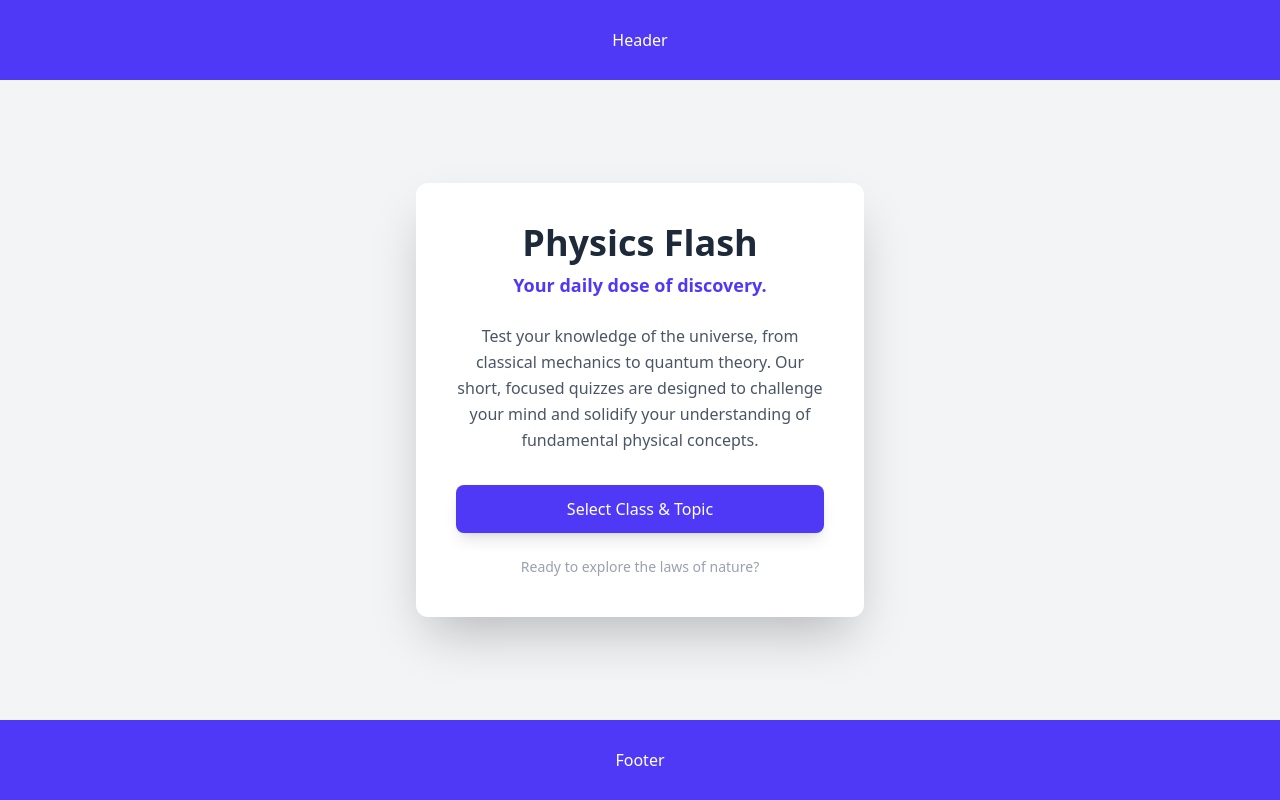
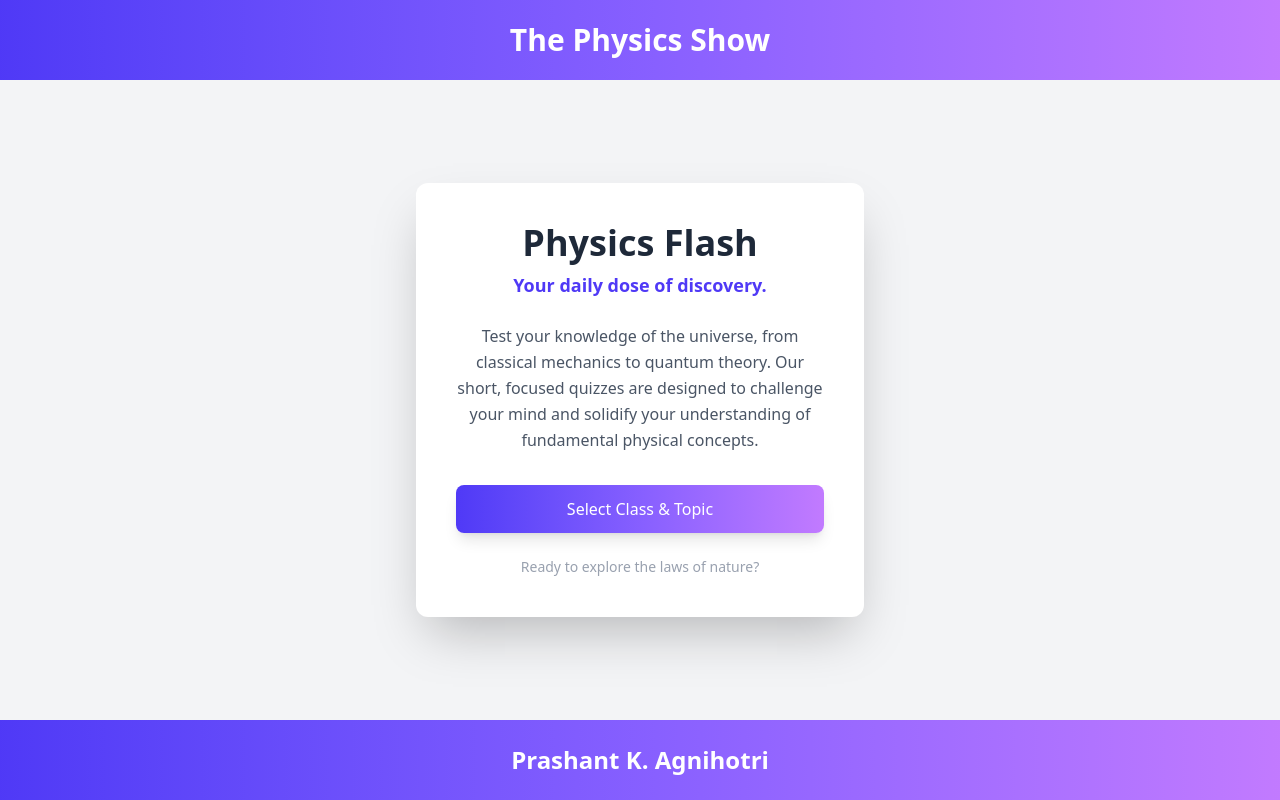
Before and after one commit to cozybear/quiz, a React (Vite) app: page / in a window 1280 px wide. Built offline with nearby package versions, Linux system fonts and the light colour scheme; no server answers.

Commit message:
Updated colors

```diff
--- a/src/components/Button.jsx
+++ b/src/components/Button.jsx
@@ -7,7 +7,7 @@ function Button({buttonName, onClick, type, disabled, className, hidden}) {
 
     return (
         <div>
-            <button className={`w-full bg-indigo-600 hover:bg-indigo-700 py-3 px-6 rounded-lg transition duration-300 shadow-lg hover:scale-105 focus:outline-none focus:ring-4 focus:ring-indigo-500 focus:ring-opacity-50 ${className}` }
+            <button className={`w-full bg-gradient-to-r from-indigo-600 to-purple-400 text-white hover:bg-indigo-700 py-3 px-6 rounded-lg transition duration-300 shadow-lg hover:scale-105 focus:outline-none focus:ring-4 focus:ring-indigo-500 focus:ring-opacity-50 ${className}` }
             onClick={onClick}
             type={type}
             disabled={disabled}
--- a/src/components/Footer.jsx
+++ b/src/components/Footer.jsx
@@ -10,8 +10,8 @@ function Footer() {
         //         Home
         //     </div>
         // </div>
-        <div>
-            Footer
+        <div className='text-2xl font-bold'>
+            Prashant K. Agnihotri
         </div>
     )
 }
--- a/src/components/Header.jsx
+++ b/src/components/Header.jsx
@@ -11,8 +11,8 @@ function Header() {
         //         Header Home
         //     </div>
         // </div>
-        <div>
-            Header
+        <div className='text-3xl font-bold'>
+            The Physics Show
         </div>
     )
 }
--- a/src/components/Layout.jsx
+++ b/src/components/Layout.jsx
@@ -6,14 +6,14 @@ import { Header, Footer } from '../index'
 const Layout = () => {
     return (
         <div className='flex flex-col min-h-screen'>
-            <div className='h-20 bg-indigo-600 text-white flex items-center justify-center'>
+            <div className='h-20 bg-gradient-to-r from-indigo-600 to-purple-400  text-white flex items-center justify-center'>
             <Header />
 
             </div>
             <main className='flex-1 bg-gray-100 flex items-center justify-center'>
                 <Outlet />
             </main>
-            <div className="h-20 bg-indigo-600 text-white flex items-center justify-center">
+            <div className="h-20 bg-gradient-to-r from-indigo-600 to-purple-400  text-white flex items-center justify-center">
             <Footer />
 
             </div>
--- a/src/pages/ResultPage.jsx
+++ b/src/pages/ResultPage.jsx
@@ -1,5 +1,6 @@
 import React, { useEffect, useState } from 'react';
-import { Result, dbService } from '../index'
+import { Result, dbService, Button } from '../index';
+import { useNavigate } from 'react-router-dom';
 
 
 function ResultPage() {
@@ -7,11 +8,15 @@ function ResultPage() {
     const [selectedTopic, setSelectedTopic] = useState("");
     const [selectedClass, setSelectedClass] = useState("");
     const [studentName , setStudentName] = useState("");
+    const navigate = useNavigate();
     const email = sessionStorage.getItem("StudentDetails")
     const score = parseInt(JSON.parse(sessionStorage.getItem("Score")));
     const [bgColor, setBgColor] = useState("");
 
-
+    const closeResult = () => {
+        sessionStorage.clear();
+        navigate('/');
+    }
 
 
     useEffect( () => {
@@ -23,11 +28,20 @@ function ResultPage() {
             setStudentName(String(studentRecord.firstName).concat(" ").concat(studentRecord.lastName));
             setSelectedTopic(selectedTopic);
             setSelectedClass(responseClass);
-            if (score < 8) {
-            setBgColor("bg-green-400");
-    }
+
+            if (score >= 8) {
+                setBgColor("bg-green-400");
+            } else {
+                if (score < 8 && score > 4 ) {
+                    setBgColor("bg-amber-400");
+                }
+                else {
+                    setBgColor("bg-red-400");
+                }
+            }
         }
         selected();
+
 
 
     }, [sessionStorage.getItem("classId"), sessionStorage.getItem("topicId")] )
@@ -38,6 +52,8 @@ function ResultPage() {
         return (
 
             <div>
+                <div>
+
                 <Result
                     selectedTopic={selectedTopic}
                     selectedClass={selectedClass}
@@ -46,6 +62,10 @@ function ResultPage() {
                     studentName={studentName}
                     bgColor={bgColor}
                 />
+                </div>
+                <div>
+                    <Button buttonName="Close Results" onClick={closeResult}/>
+                </div>
             </div>
         )
     }
```
